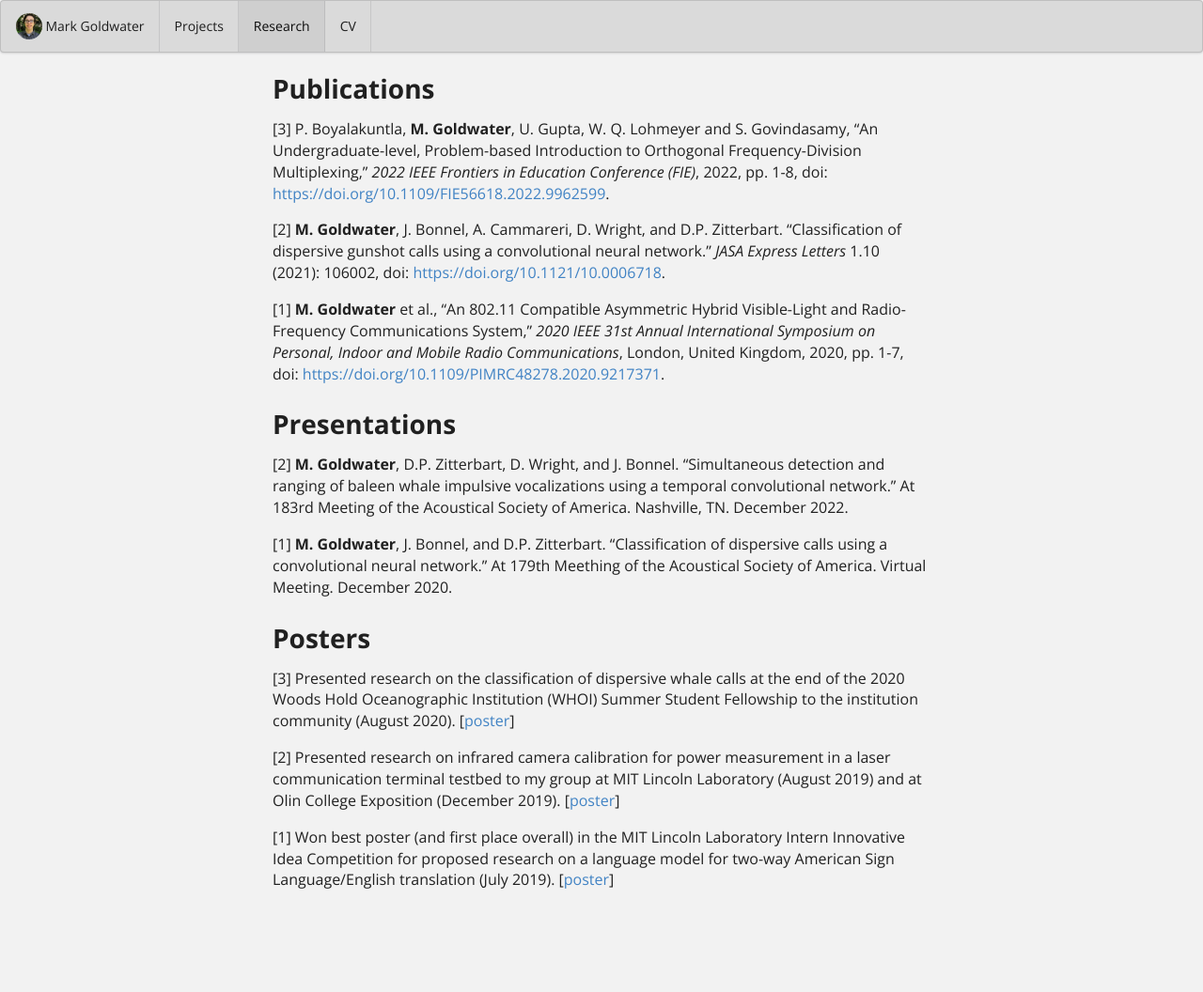
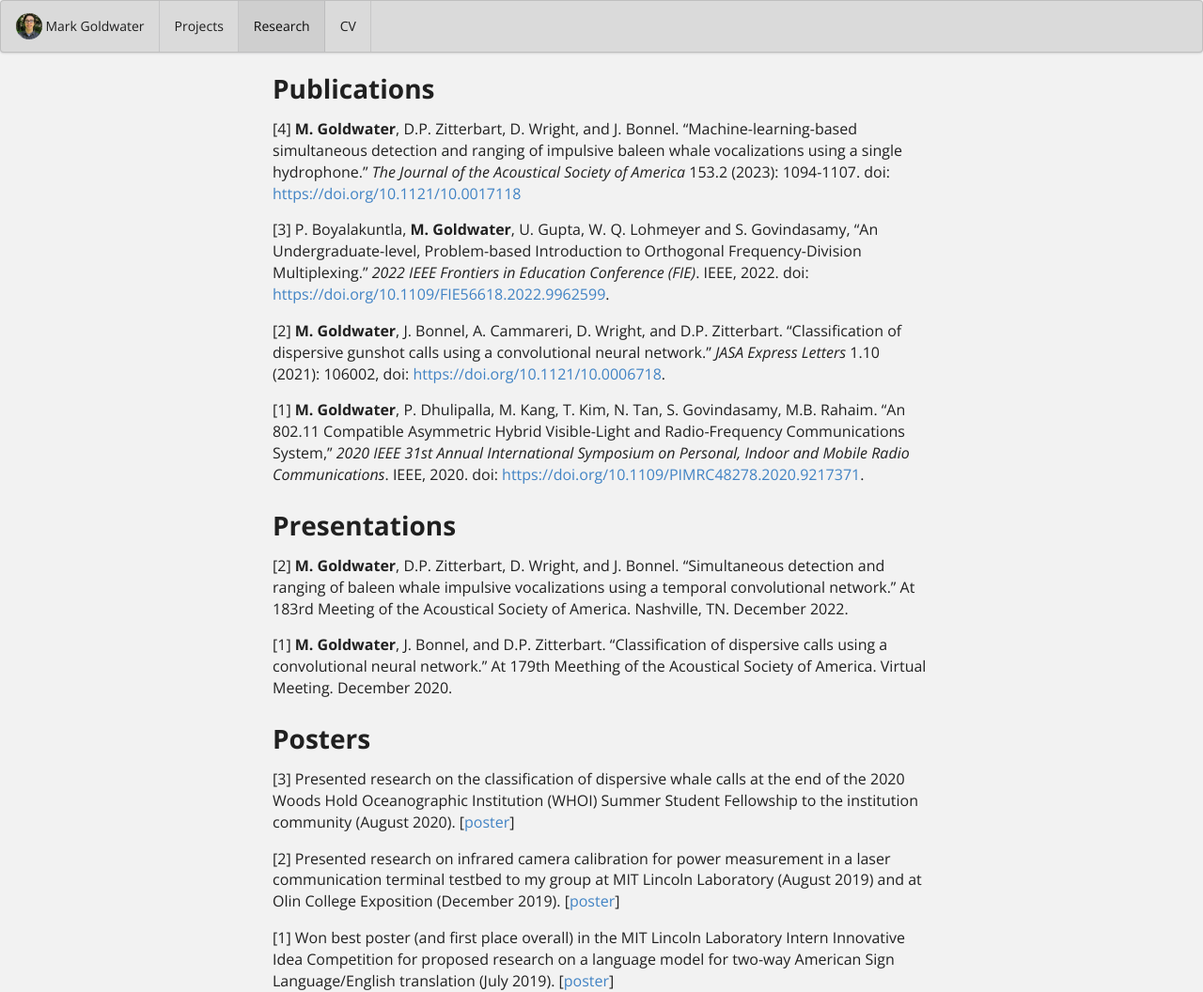
Before and after one commit to MarkG98/MarkG98.github.io, a Jekyll site: the page built from research/publications.md, in a window 1280 px wide. Shown: the whole page at 94% size. Built offline with Jekyll 4.4.1, drawn with Linux system fonts in a browser that asks for light colours; before the commit the page ends 948 px from its top, so only the background shows below that.

Commit message:
Adding publication

```diff
--- a/research/publications.md
+++ b/research/publications.md
@@ -5,12 +5,13 @@ title: Research
 ---
 
 <h1>Publications</h1>
+[4] <b>M. Goldwater</b>, D.P. Zitterbart, D. Wright, and J. Bonnel. "Machine-learning-based simultaneous detection and ranging of impulsive baleen whale vocalizations using a single hydrophone." <em>The Journal of the Acoustical Society of America</em> 153.2 (2023): 1094-1107. doi: <a href="https://doi.org/10.1121/10.0017118" target="_blank">https://doi.org/10.1121/10.0017118</a>
 
-[3] P. Boyalakuntla, <b>M. Goldwater</b>, U. Gupta, W. Q. Lohmeyer and S. Govindasamy, "An Undergraduate-level, Problem-based Introduction to Orthogonal Frequency-Division Multiplexing," <em>2022 IEEE Frontiers in Education Conference (FIE)</em>, 2022, pp. 1-8, doi: <a href="https://doi.org/10.1109/FIE56618.2022.9962599" target="_blank">https://doi.org/10.1109/FIE56618.2022.9962599</a>.
+[3] P. Boyalakuntla, <b>M. Goldwater</b>, U. Gupta, W. Q. Lohmeyer and S. Govindasamy, "An Undergraduate-level, Problem-based Introduction to Orthogonal Frequency-Division Multiplexing." <em>2022 IEEE Frontiers in Education Conference (FIE)</em>. IEEE, 2022. doi: <a href="https://doi.org/10.1109/FIE56618.2022.9962599" target="_blank">https://doi.org/10.1109/FIE56618.2022.9962599</a>.
 
 [2] <b>M. Goldwater</b>, J. Bonnel, A. Cammareri, D. Wright, and D.P. Zitterbart. "Classification of dispersive gunshot calls using a convolutional neural network." <em>JASA Express Letters</em> 1.10 (2021): 106002, doi: <a href="https://doi.org/10.1121/10.0006718" target="_blank">https://doi.org/10.1121/10.0006718</a>.
 
-[1] <b>M. Goldwater</b> et al., "An 802.11 Compatible Asymmetric Hybrid Visible-Light and Radio-Frequency Communications System," <em>2020 IEEE 31st Annual International Symposium on Personal, Indoor and Mobile Radio Communications</em>, London, United Kingdom, 2020, pp. 1-7, doi: <a href="https://doi.org/10.1109/PIMRC48278.2020.9217371" target="_blank">https://doi.org/10.1109/PIMRC48278.2020.9217371</a>.
+[1] <b>M. Goldwater</b>, P. Dhulipalla, M. Kang, T. Kim, N. Tan, S. Govindasamy, M.B. Rahaim. "An 802.11 Compatible Asymmetric Hybrid Visible-Light and Radio-Frequency Communications System," <em>2020 IEEE 31st Annual International Symposium on Personal, Indoor and Mobile Radio Communications</em>. IEEE, 2020. doi: <a href="https://doi.org/10.1109/PIMRC48278.2020.9217371" target="_blank">https://doi.org/10.1109/PIMRC48278.2020.9217371</a>.
 
 <h1>Presentations</h1>
 [2] <b>M. Goldwater</b>, D.P. Zitterbart, D. Wright, and J. Bonnel. "Simultaneous detection and ranging of baleen whale impulsive vocalizations using a temporal convolutional network." At 183rd Meeting of the Acoustical Society of America. Nashville, TN. December 2022.
```
Also changed, not shown: 1 other file.
